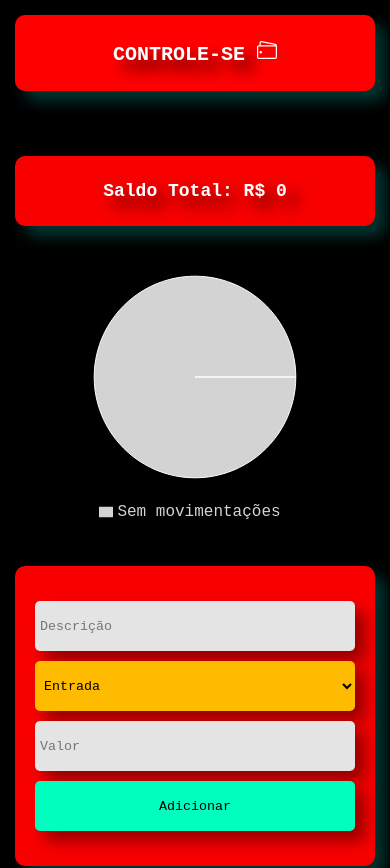
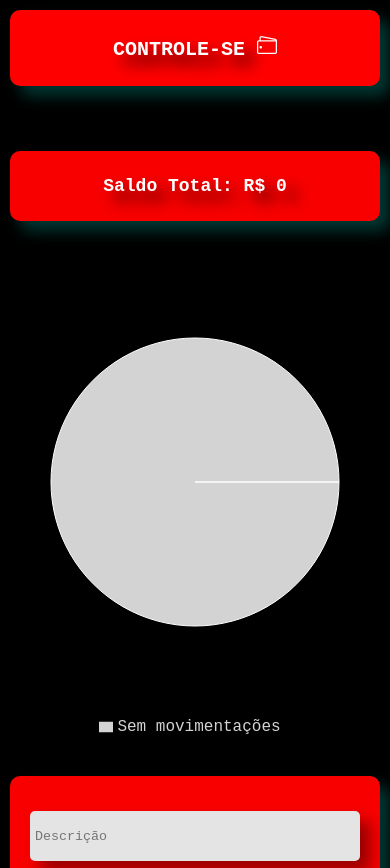
Before and after one commit to Felipesaraiva113/controle-se, a React (Vite) app: page / in a window 390 px wide. Shown: the top 868 px of the page. Built offline with nearby package versions, Linux system fonts and the light colour scheme.

Commit message:
finalização da versão 1.0.0 do projeto

```diff
--- a/src/components/App.module.css
+++ b/src/components/App.module.css
@@ -19,7 +19,6 @@
 @media (max-width: 912px) {
   .h2 {
     width: 100% !important;
-    max-width: 100% !important;
     padding: 25px !important;
     margin-top: 20px;
     margin-bottom: 20px;
--- a/src/components/List.module.css
+++ b/src/components/List.module.css
@@ -82,7 +82,6 @@
   .div_listagem {
     margin-top: 0;
     width: 100% !important;
-    max-width: 100% !important;
     overflow-x: hidden;
   }
 }
--- a/src/components/Title.module.css
+++ b/src/components/Title.module.css
@@ -25,7 +25,6 @@
 /* RESPONSIVO */
 @media (max-width: 912px) {
   .header {
-    max-width: 100% !important; /* No celular, ocupa toda a largura disponível */
     height: auto !important;
     padding: 25px !important; /* Ajustado para igualar o padding do H2 */
     margin-bottom: 20px !important;
--- a/src/styles/global.css
+++ b/src/styles/global.css
@@ -71,16 +71,23 @@ body {
    ========================================== */
 @media screen and (max-width: 912px) {
   .app {
-    padding: 15px !important;
+    padding: 10px 0 !important; /* Remove o padding lateral */
+    width: 100% !important;
+  }
+
+  .app > div:first-child {
+    max-width: 100% !important; /* Título ocupa a tela toda */
+    padding: 0 10px !important; /* Pequena margem nas laterais */
   }
 
   .grid-layout {
     grid-template-columns: 1fr !important;
-    gap: 20px !important;
-    max-width: 100%;
+    gap: 15px !important;
+    width: 100% !important;
+    padding: 0 10px !important;
   }
 
-  .container-grafico {
-    height: 280px !important;
+  .painel-esquerdo, .painel-direito {
+    width: 100% !important;
   }
 }
```
